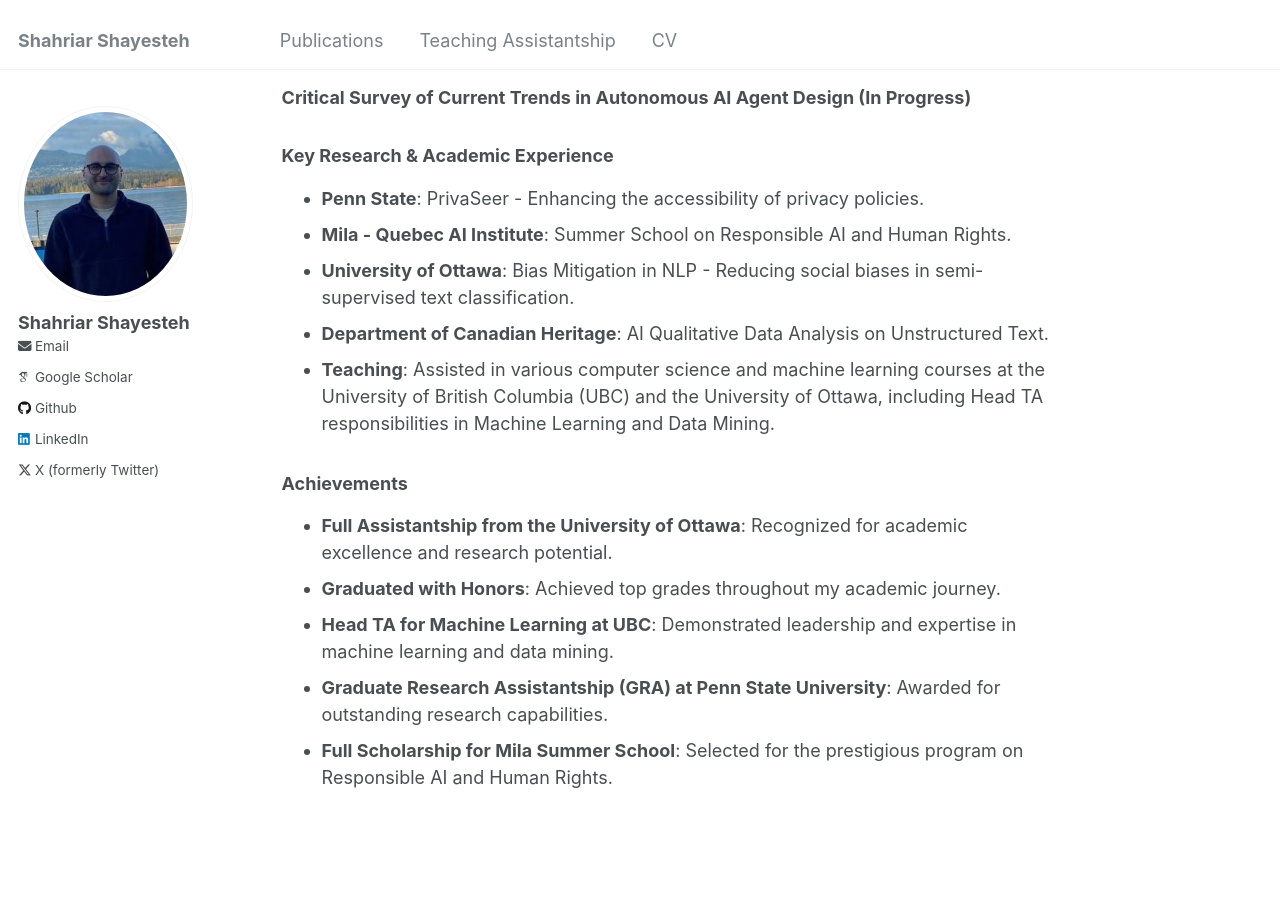
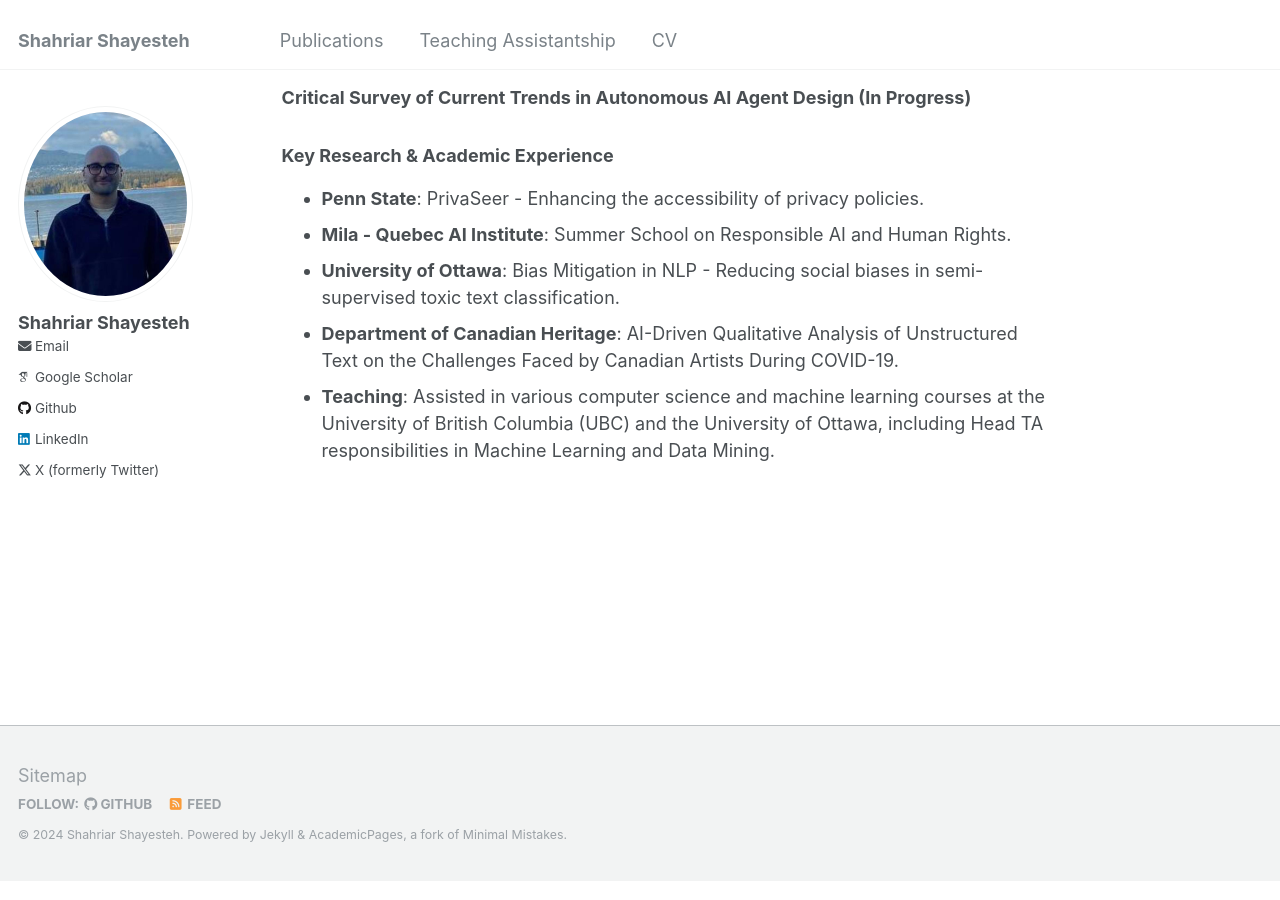
Before and after one commit to shahriarshayesteh/shahriarshayesteh.github.io, a Jekyll site: the page built from _pages/about.md, in a window 1280 px wide and 900 px high, scrolled down 813 px. Built offline with Jekyll 4.4.1, drawn with Linux system fonts in a browser that asks for light colours; some web fonts are replaced.

Commit message:
Update about.md

```diff
--- a/_pages/about.md
+++ b/_pages/about.md
@@ -35,13 +35,7 @@
 ### Key Research & Academic Experience
 - **Penn State**: PrivaSeer - Enhancing the accessibility of privacy policies.
 - **Mila - Quebec AI Institute**: Summer School on Responsible AI and Human Rights.
-- **University of Ottawa**: Bias Mitigation in NLP - Reducing social biases in semi-supervised text classification.
-- **Department of Canadian Heritage**: AI Qualitative Data Analysis on Unstructured Text.
+- **University of Ottawa**: Bias Mitigation in NLP - Reducing social biases in semi-supervised toxic text classification.
+- **Department of Canadian Heritage**: AI-Driven Qualitative Analysis of Unstructured Text on the Challenges Faced by Canadian Artists
+During COVID-19.
 - **Teaching**: Assisted in various computer science and machine learning courses at the University of British Columbia (UBC) and the University of Ottawa, including Head TA responsibilities in Machine Learning and Data Mining.
-
-### Achievements
-- **Full Assistantship from the University of Ottawa**: Recognized for academic excellence and research potential.
-- **Graduated with Honors**: Achieved top grades throughout my academic journey.
-- **Head TA for Machine Learning at UBC**: Demonstrated leadership and expertise in machine learning and data mining.
-- **Graduate Research Assistantship (GRA) at Penn State University**: Awarded for outstanding research capabilities.
-- **Full Scholarship for Mila Summer School**: Selected for the prestigious program on Responsible AI and Human Rights.
```
